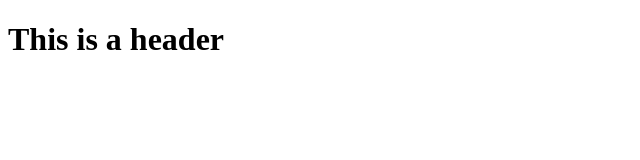
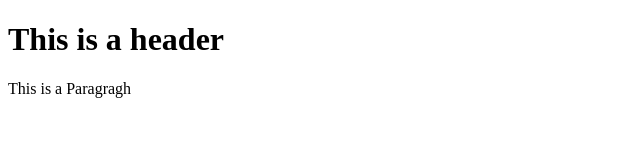
Before and after one commit to luismartinezadri/git-test, a plain HTML site: page index.html in a window 1280 px wide. Shown: the whole page, without its empty margins (0-640 px from the left). Drawn offline with Linux system fonts and the light colour scheme.

Commit message:
Second commit

```diff
--- a/index.html
+++ b/index.html
@@ -7,5 +7,6 @@
 </head>
 <body>
     <h1>This is a header</h1>
+    <p>This is a Paragragh</p>
 </body>
 </html>
```
